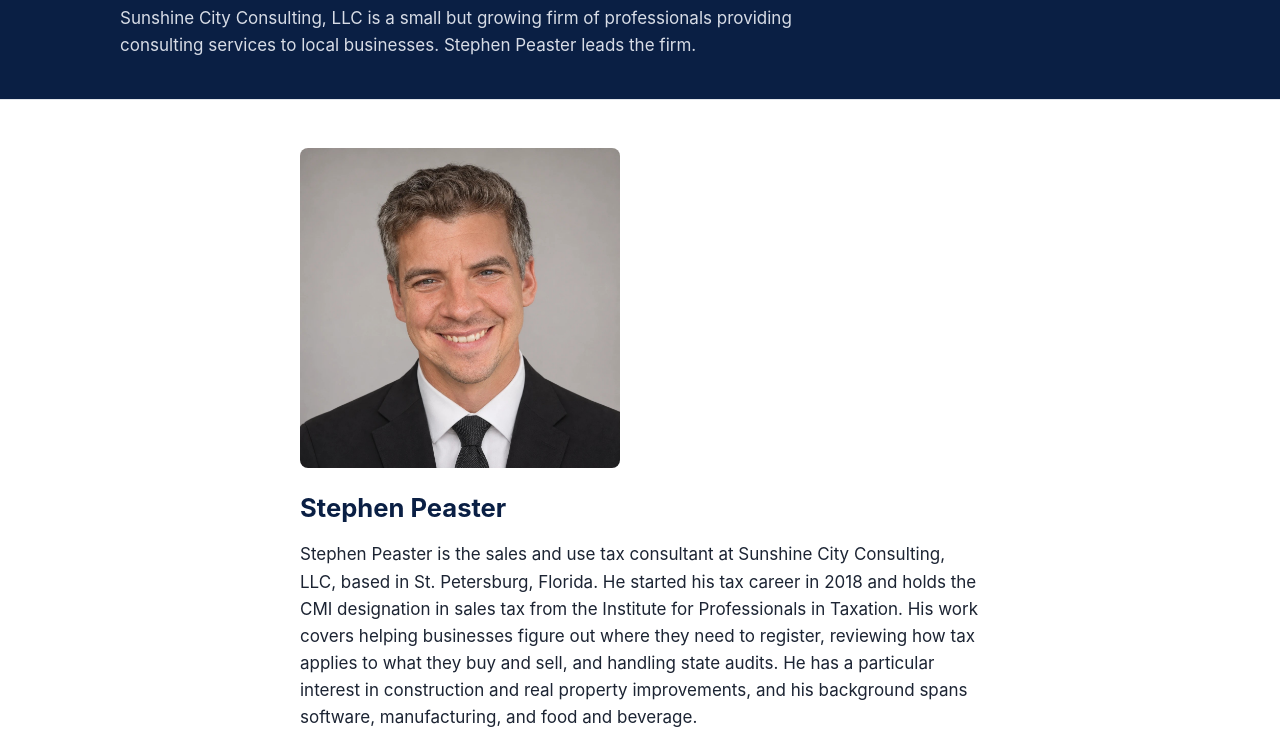
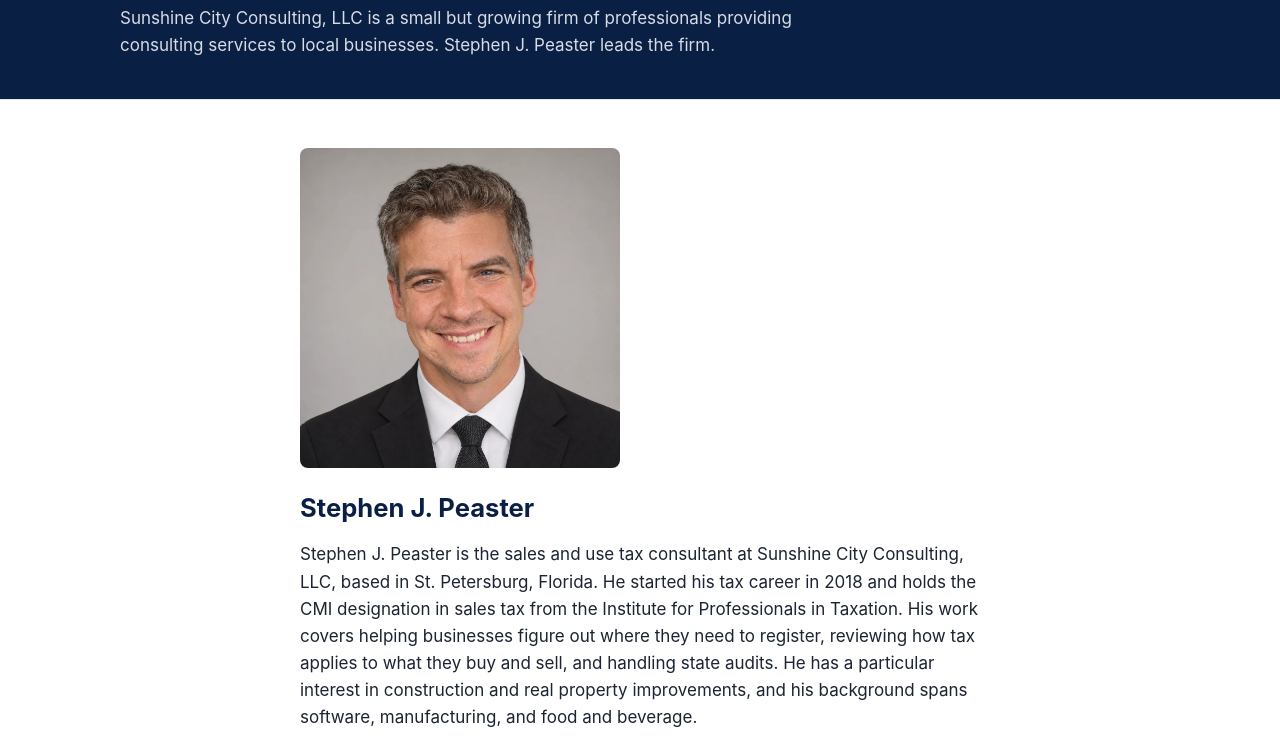
Before and after one commit to stephenpeaster-HollowMarch/sunshine-city-consulting-website, a plain HTML site: page meet-the-firm/index.html in a window 1280 px wide. Shown: the part 182-928 px from the top of the page. Drawn offline with Linux system fonts and the light colour scheme.

Commit message:
Use full name Stephen J. Peaster on Meet the Firm page

```diff
--- a/meet-the-firm/index.html
+++ b/meet-the-firm/index.html
@@ -5,7 +5,7 @@
 <meta name="viewport" content="width=device-width, initial-scale=1">
 <meta name="color-scheme" content="light">
 <title>Meet the Firm — Sunshine City Consulting, LLC</title>
-<meta name="description" content="Stephen Peaster, CMI – Sales Tax (IPT, Cert. #1389): 8+ years in state and local tax, with a focus on construction sales and use tax.">
+<meta name="description" content="Stephen J. Peaster, CMI – Sales Tax (IPT, Cert. #1389): 8+ years in state and local tax, with a focus on construction sales and use tax.">
 <link rel="stylesheet" href="../styles.css?v=2">
 </head>
 <body>
@@ -44,17 +44,17 @@
   <section class="page-hero">
     <div class="wrap">
       <h1>Meet the Firm</h1>
-      <p>Sunshine City Consulting, LLC is a small but growing firm of professionals providing consulting services to local businesses. Stephen Peaster leads the firm.</p>
+      <p>Sunshine City Consulting, LLC is a small but growing firm of professionals providing consulting services to local businesses. Stephen J. Peaster leads the firm.</p>
     </div>
   </section>
 
   <section>
     <div class="wrap narrow">
       <figure class="headshot">
-        <img src="../assets/headshot.jpg" alt="Stephen Peaster" width="1024" height="1024">
+        <img src="../assets/headshot.jpg" alt="Stephen J. Peaster" width="1024" height="1024">
       </figure>
-      <h2>Stephen Peaster</h2>
-      <p>Stephen Peaster is the sales and use tax consultant at Sunshine City Consulting, LLC, based in St. Petersburg, Florida. He started his tax career in 2018 and holds the CMI designation in sales tax from the Institute for Professionals in Taxation. His work covers helping businesses figure out where they need to register, reviewing how tax applies to what they buy and sell, and handling state audits. He has a particular interest in construction and real property improvements, and his background spans software, manufacturing, and food and beverage.</p>
+      <h2>Stephen J. Peaster</h2>
+      <p>Stephen J. Peaster is the sales and use tax consultant at Sunshine City Consulting, LLC, based in St. Petersburg, Florida. He started his tax career in 2018 and holds the CMI designation in sales tax from the Institute for Professionals in Taxation. His work covers helping businesses figure out where they need to register, reviewing how tax applies to what they buy and sell, and handling state audits. He has a particular interest in construction and real property improvements, and his background spans software, manufacturing, and food and beverage.</p>
       <p>Stephen served as a noncommissioned officer in the Florida Army National Guard from 2013 to 2022. During that time he earned the Army Achievement Medal and the National Defense Service Medal.</p>
       <p>His work covers the full range of sales tax matters — multi-jurisdictional nexus analysis, multi-state taxability analysis, exposure assessments, notice resolution, audit defense, voluntary disclosure agreements, reverse audits, and penalty abatement. He has worked across e-commerce, software, manufacturing, and food and beverage.</p>
       <p>Sunshine City Consulting is based in St. Petersburg, Florida. The firm exists to help businesses work through the questions that come with running and growing a company. We work directly with business owners and their teams, bringing an outside perspective to complex decisions. The goal is straightforward: honest advice, so business owners can move forward with confidence.</p>
```
